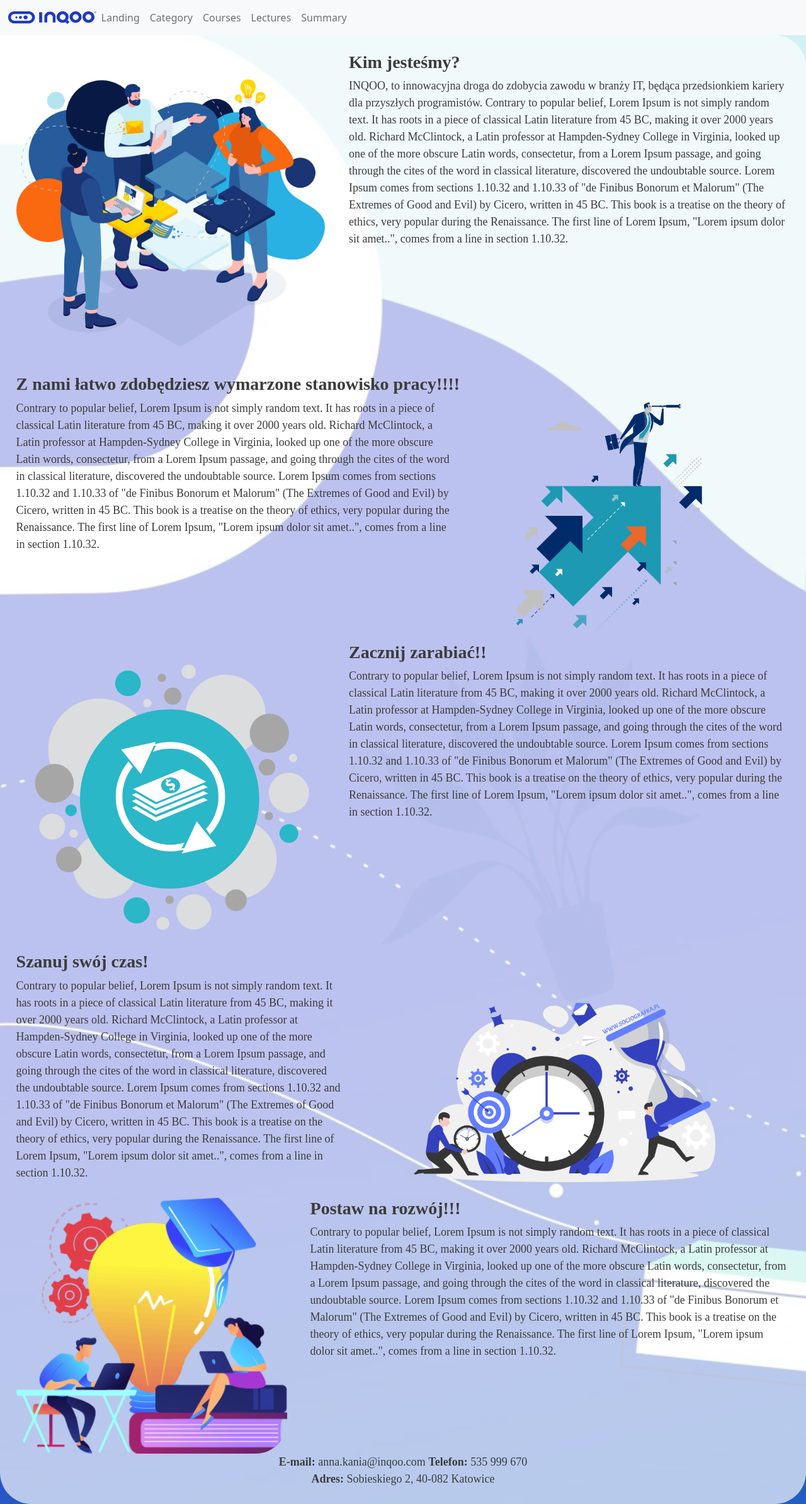
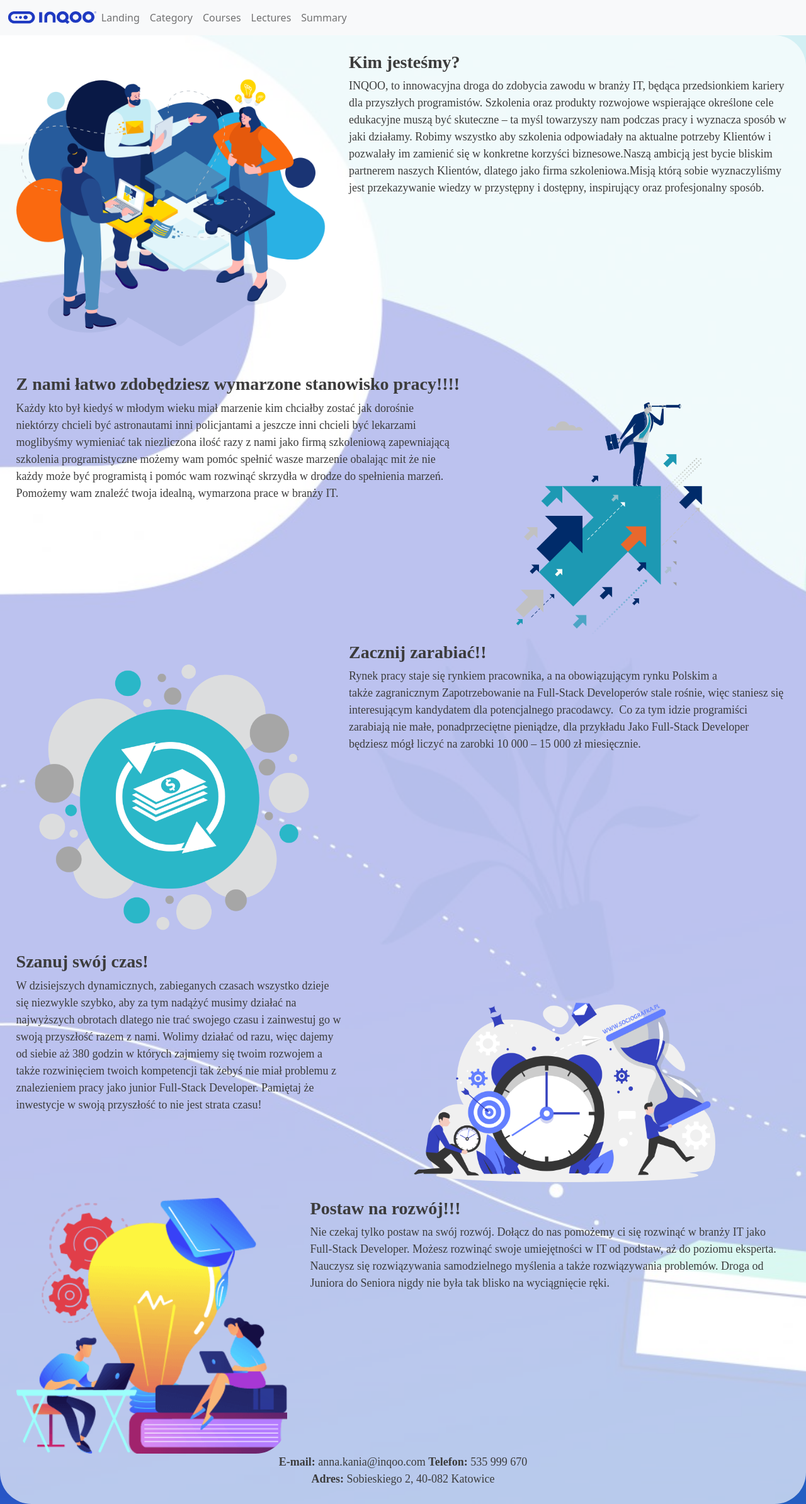
Before and after one commit to domino468/CoursesPlatform, an Angular app: page /landing-page in a window 1280 px wide. Shown: the whole page at 63% size. Built offline with nearby package versions, Linux system fonts and the light colour scheme.

Commit message:
improved description of texts at landing page .

```diff
--- a/src/app/landing-page/landing-page.component.html
+++ b/src/app/landing-page/landing-page.component.html
@@ -3,8 +3,7 @@
         <img src="assets/images/grafikaszkoleniowa.png" class="leftImage">
         <h3><strong> Kim jesteśmy?</strong></h3>
         <div class="content1">INQOO, to innowacyjna droga do zdobycia zawodu w branży IT, będąca przedsionkiem kariery dla przyszłych programistów.
-            Contrary to popular belief, Lorem Ipsum is not simply random text. It has roots in a piece of classical Latin literature from 45 BC, making it over 2000 years old. Richard McClintock, a Latin professor at Hampden-Sydney College in Virginia, looked up one of the more obscure Latin words, consectetur, from a Lorem Ipsum passage, and going through the cites of the word in classical literature, discovered the undoubtable source. Lorem Ipsum comes from sections 1.10.32 and 1.10.33 of "de Finibus Bonorum et Malorum" (The Extremes of Good and Evil) by Cicero, written in 45 BC. This book is a treatise on the theory of ethics, very popular during the Renaissance. The first line of Lorem Ipsum, "Lorem ipsum dolor sit amet..", comes from a line in section 1.10.32.
-        </div>
+            Szkolenia oraz produkty rozwojowe wspierające określone cele edukacyjne muszą być skuteczne – ta myśl towarzyszy nam podczas pracy i wyznacza sposób w jaki działamy. Robimy wszystko aby szkolenia odpowiadały na aktualne potrzeby Klientów i pozwalały im zamienić się w konkretne korzyści biznesowe.Naszą ambicją jest bycie bliskim partnerem naszych Klientów, dlatego jako firma szkoleniowa.Misją  którą sobie wyznaczyliśmy  jest przekazywanie wiedzy w przystępny i dostępny, inspirujący oraz profesjonalny sposób.        </div>
 
     </div>
 
@@ -13,8 +12,7 @@
         <h3><strong>Z nami łatwo zdobędziesz wymarzone stanowisko pracy!!!!</strong></h3>
         <div  class="content1">
             <img src ="assets/images/grafikawartości.png" class="smallerImage">
-            Contrary to popular belief, Lorem Ipsum is not simply random text. It has roots in a piece of classical Latin literature from 45 BC, making it over 2000 years old. Richard McClintock, a Latin professor at Hampden-Sydney College in Virginia, looked up one of the more obscure Latin words, consectetur, from a Lorem Ipsum passage, and going through the cites of the word in classical literature, discovered the undoubtable source. Lorem Ipsum comes from sections 1.10.32 and 1.10.33 of "de Finibus Bonorum et Malorum" (The Extremes of Good and Evil) by Cicero, written in 45 BC. This book is a treatise on the theory of ethics, very popular during the Renaissance. The first line of Lorem Ipsum, "Lorem ipsum dolor sit amet..", comes from a line in section 1.10.32.
-        </div>
+            Każdy kto był kiedyś w młodym wieku miał marzenie kim chciałby zostać jak dorośnie niektórzy chcieli być astronautami inni policjantami a jeszcze inni chcieli być lekarzami moglibyśmy wymieniać tak niezliczona ilość razy z nami jako firmą szkoleniową zapewniającą szkolenia programistyczne możemy wam pomóc spełnić wasze marzenie obalając mit że nie każdy może być programistą i pomóc wam rozwinąć skrzydła w drodze do spełnienia marzeń. Pomożemy wam znaleźć twoja idealną, wymarzona prace w branży IT.         </div>
     </div>
 
 
@@ -22,24 +20,21 @@
         <img src =" assets/images/kasa.png"     class="leftImage">
         <h3><strong> Zacznij zarabiać!!</strong></h3>
         <div  class="content1">
-            Contrary to popular belief, Lorem Ipsum is not simply random text. It has roots in a piece of classical Latin literature from 45 BC, making it over 2000 years old. Richard McClintock, a Latin professor at Hampden-Sydney College in Virginia, looked up one of the more obscure Latin words, consectetur, from a Lorem Ipsum passage, and going through the cites of the word in classical literature, discovered the undoubtable source. Lorem Ipsum comes from sections 1.10.32 and 1.10.33 of "de Finibus Bonorum et Malorum" (The Extremes of Good and Evil) by Cicero, written in 45 BC. This book is a treatise on the theory of ethics, very popular during the Renaissance. The first line of Lorem Ipsum, "Lorem ipsum dolor sit amet..", comes from a line in section 1.10.32.
-        </div>
+            Rynek pracy staje się rynkiem pracownika, a na obowiązującym rynku Polskim a także zagranicznym Zapotrzebowanie na Full-Stack Developerów stale rośnie, więc staniesz się interesującym kandydatem dla potencjalnego pracodawcy.  Co za tym idzie programiści zarabiają nie małe, ponadprzeciętne pieniądze, dla przykładu Jako Full-Stack Developer będziesz mógł liczyć na zarobki 10 000 – 15 000 zł miesięcznie.        </div>
     </div>
 
         <div class="content">
             <h3><strong>Szanuj swój czas!</strong></h3>
             <div  class="content1">
                 <img src="assets/images/czas.png" class="smallImage" >
-                Contrary to popular belief, Lorem Ipsum is not simply random text. It has roots in a piece of classical Latin literature from 45 BC, making it over 2000 years old. Richard McClintock, a Latin professor at Hampden-Sydney College in Virginia, looked up one of the more obscure Latin words, consectetur, from a Lorem Ipsum passage, and going through the cites of the word in classical literature, discovered the undoubtable source. Lorem Ipsum comes from sections 1.10.32 and 1.10.33 of "de Finibus Bonorum et Malorum" (The Extremes of Good and Evil) by Cicero, written in 45 BC. This book is a treatise on the theory of ethics, very popular during the Renaissance. The first line of Lorem Ipsum, "Lorem ipsum dolor sit amet..", comes from a line in section 1.10.32.
-            </div>
+                W dzisiejszych dynamicznych, zabieganych czasach wszystko dzieje się niezwykle szybko, aby za tym nadążyć musimy działać na najwyższych obrotach dlatego nie trać swojego czasu i zainwestuj go w swoją przyszłość razem z nami. Wolimy działać od razu, więc dajemy od siebie aż 380 godzin w których zajmiemy się twoim rozwojem a także rozwinięciem twoich kompetencji tak żebyś nie miał problemu z znalezieniem pracy jako junior Full-Stack Developer. Pamiętaj że inwestycje w swoją przyszłość to nie  jest strata czasu!            </div>
         </div>
 
         <div class="content">
             <img src="assets/images/rozwój.png" class="theSmallestImage" >
             <h3><strong>Postaw na rozwój!!!</strong></h3>
             <div  class="content1">
-                Contrary to popular belief, Lorem Ipsum is not simply random text. It has roots in a piece of classical Latin literature from 45 BC, making it over 2000 years old. Richard McClintock, a Latin professor at Hampden-Sydney College in Virginia, looked up one of the more obscure Latin words, consectetur, from a Lorem Ipsum passage, and going through the cites of the word in classical literature, discovered the undoubtable source. Lorem Ipsum comes from sections 1.10.32 and 1.10.33 of "de Finibus Bonorum et Malorum" (The Extremes of Good and Evil) by Cicero, written in 45 BC. This book is a treatise on the theory of ethics, very popular during the Renaissance. The first line of Lorem Ipsum, "Lorem ipsum dolor sit amet..", comes from a line in section 1.10.32.
-            </div>
+                Nie czekaj tylko postaw na swój rozwój. Dołącz do nas pomożemy ci się rozwinąć w branży IT jako Full-Stack Developer. Możesz rozwinąć swoje umiejętności w IT od podstaw, aż do poziomu eksperta. Nauczysz się rozwiązywania samodzielnego myślenia a także rozwiązywania problemów. Droga od Juniora do Seniora nigdy nie była tak blisko na wyciągnięcie ręki.            </div>
         </div>
 
 <hr>
--- a/src/environments/environment.ts
+++ b/src/environments/environment.ts
@@ -4,7 +4,7 @@
 
 export const environment = {
   production: false,
-  apiUrl: 'http://localhost:8080'
+  apiUrl: 'http://localhost:8081'
 
 };
 
```
